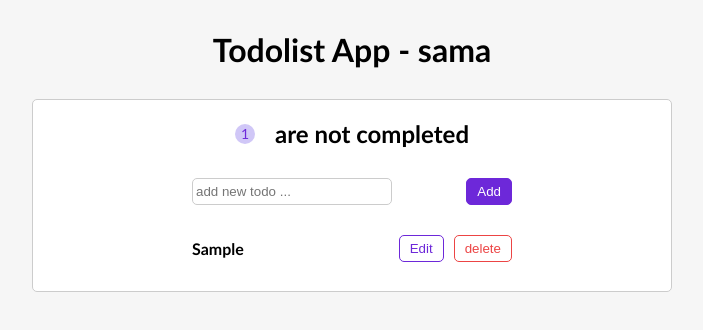
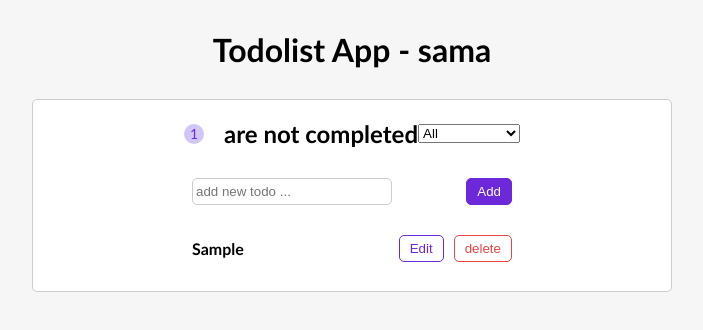
Before and after one commit to samamoazemi/TodoList-App, a React (Create React App) app: page / in a window 1280 px wide. Both pictures are taken after typing "Sample" into the empty fields and a click on the button "Add". Shown: the top 330 px of the page, without its empty margins (288-991 px from the left). Built offline with nearby package versions, Linux system fonts and the light colour scheme.

Commit message:
add select option to project

```diff
--- a/src/components/NavBar.js
+++ b/src/components/NavBar.js
@@ -1,14 +1,26 @@
-const NavBar = ({unCompletedTodos}) => {
+import { useState } from "react";
+
+const NavBar = ({unCompletedTodos, filterTodos}) => {
+
+    const[status, setStatus] = useState("All")
+
+    const changeHandler = (e) => {
+        setStatus(e.target.value)
+        filterTodos(e.target.value)
+    }
+
+    if(!unCompletedTodos) return   <h2>set your today todos !</h2>;
     return(
-        <header>
-              {unCompletedTodos ? (
-                  <>
-                  <span>{unCompletedTodos}</span> <h2> are not completed </h2>
-                  </>
-              ) : (
-                  <h2>set your today todos !</h2>
-              )}
-        </header>
+      <header>
+        <span>{unCompletedTodos}</span> <h2> are not completed </h2>
+
+        <select onChange={changeHandler} value={status}>
+            <option value="all">All</option>
+            <option value="completed">completed</option>
+            <option value="unCompleted">unCompleted</option>
+        </select>
+
+      </header>
     )
 }
 
--- a/src/components/TodoApp.js
+++ b/src/components/TodoApp.js
@@ -5,6 +5,7 @@
 
 const TodoApp = () => {
     const[todos, setTodos] = useState([]);
+    const[filteredTodos, setFilteredTodos] = useState([]);
 
     const addTodo = (input) => {
         const newTodo = {
@@ -41,9 +42,28 @@
         setTodos(updatedTodos);
     }
 
+    const filterTodos = (status) => {
+        switch(status){
+            // case "All":
+            //     setFilteredTodos(todos)
+            //     break;
+            case "completed":
+                setFilteredTodos(todos.filter((t) => t.isCompleted))
+                break;
+            case "unCompleted":
+                setFilteredTodos(todos.filter((t) => !t.isCompleted))
+                break;
+            default:
+                setFilteredTodos(todos)
+        }
+    }
+
     return(
         <div className="container">
-            <NavBar unCompletedTodos={todos.filter((t) => !t.isCompleted).length}/>
+            <NavBar
+            unCompletedTodos={todos.filter((t) => !t.isCompleted).length}
+            filterTodos={filterTodos}
+            />
             <TodoForm submitTodo={addTodo}/>
             <TodoList
               todos={todos}
```
